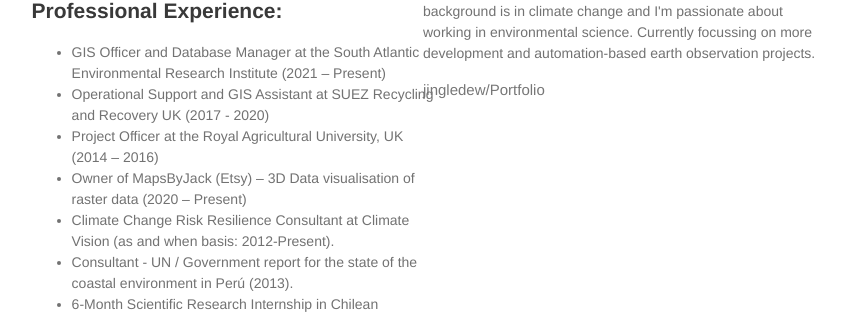
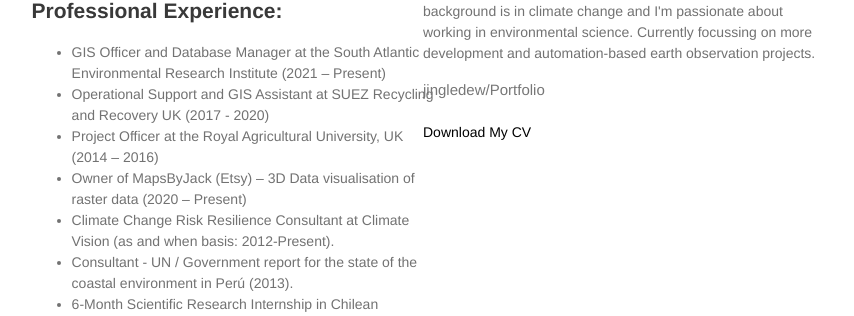
Before and after one commit to jingledew/Portfolio, a Jekyll site: the page built from README.md, in a window 1280 px wide. Shown: the part 389-705 px from the top of the page, without its empty margins (201-1055 px from the left). Built offline with Jekyll 4.4.1, drawn with Linux system fonts in a browser that asks for light colours; our own code applies the rules of GitHub Pages for plain Markdown files.

Commit message:
Update default.html

```diff
--- a/_layouts/default.html
+++ b/_layouts/default.html
@@ -33,6 +33,8 @@
         <p class="view"><a href="{{ site.github.owner_url }}">View My GitHub Profile</a></p>
         {% endif %}
 
+        <a href="/images/cv.pdf" target="_blank">Download My CV</a>
+
         {% if site.show_downloads %}
         <ul class="downloads">
           <li><a href="{{ site.github.zip_url }}">Download <strong>ZIP File</strong></a></li>
```
